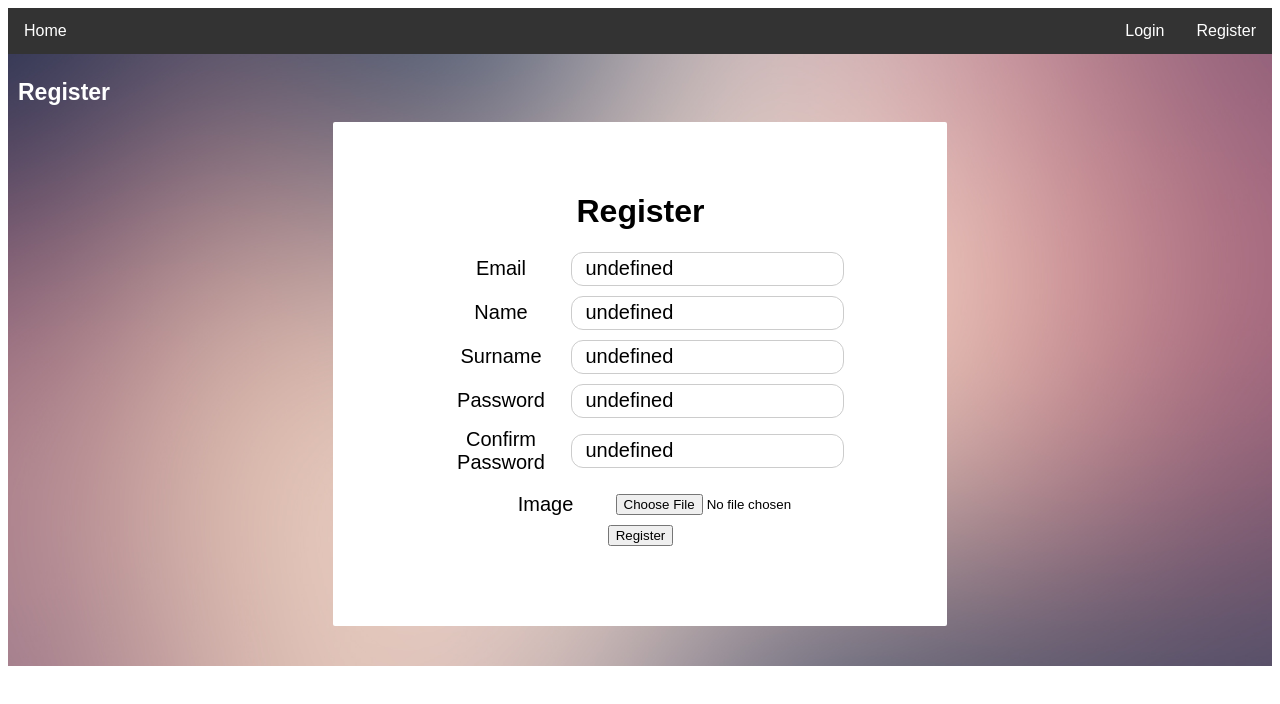
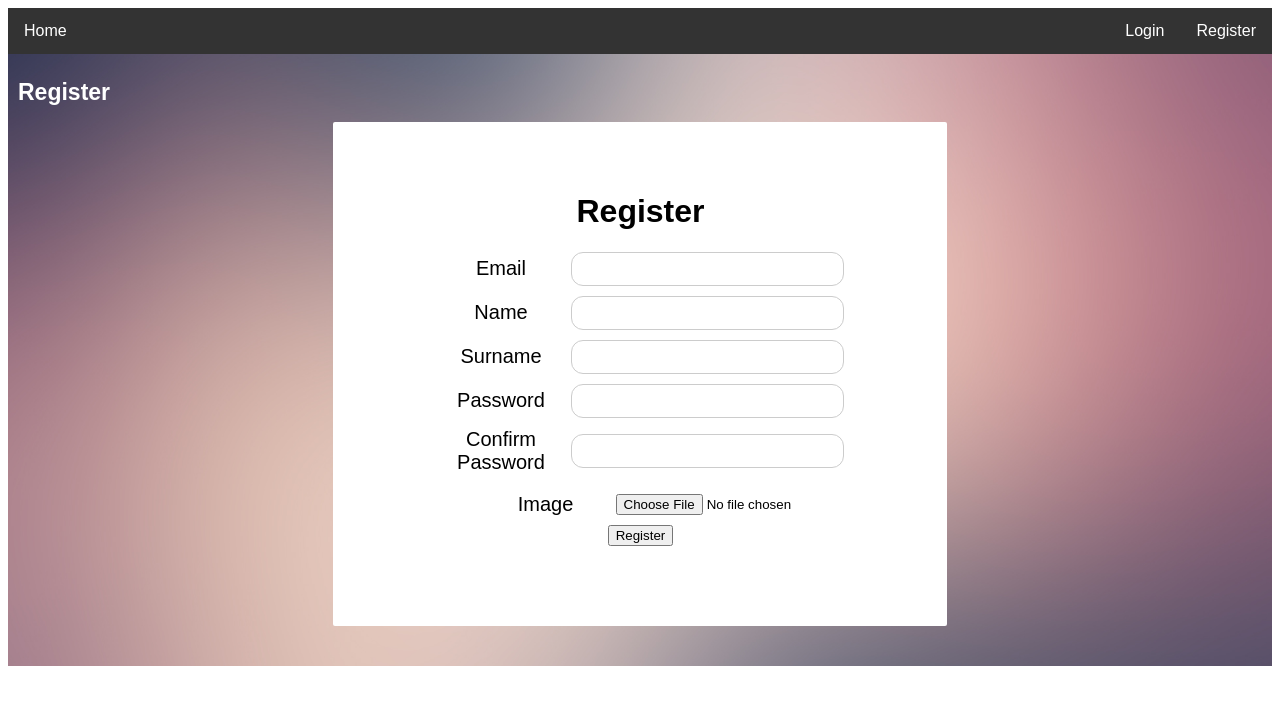
Before and after one commit to futer/stazteam2, an Angular app in the folder OlsztynHooligans/: page /register in a window 1280 px wide. Shown: the top 704 px of the page. Built offline with nearby package versions, Linux system fonts and the light colour scheme.

Commit message:
register

```diff
--- a/OlsztynHooligans/src/app/app.module.ts
+++ b/OlsztynHooligans/src/app/app.module.ts
@@ -10,7 +10,7 @@ import { DashboardComponent } from './dashboard/dashboard.component';
 import { DocumentComponent } from './document/document.component';
 import { ChatComponent } from './chat/chat.component';
 import { BookmarksComponent } from './bookmarks/bookmarks.component';
-
+import { HttpClientModule } from '@angular/common/http';
 import { ReactiveFormsModule, FormsModule } from '@angular/forms';
 import { SharedModule } from './shared/shared.module';
 import { EditUserPasswordComponent } from './edit-user-password/edit-user-password.component';
@@ -32,7 +32,8 @@ import { EditUserPasswordComponent } from './edit-user-password/edit-user-passwo
     AppRoutingModule,
     SharedModule,
     FormsModule,
-    ReactiveFormsModule
+    ReactiveFormsModule,
+    HttpClientModule
   ],
   providers: [],
   bootstrap: [AppComponent]
--- a/OlsztynHooligans/src/app/register/register.component.html
+++ b/OlsztynHooligans/src/app/register/register.component.html
@@ -16,7 +16,10 @@
               <app-input [type]="'text'"
                 [classname]="'form-control'"
                 [name]="'email'"
-                [required]="'required'">
+                [required]="'required'"
+                (childChanged)="onChangeEmail($event)"
+                [value]="user1.email"
+                [placeholder]>
               </app-input>
             </div>
           </div>
@@ -33,7 +36,9 @@
               <app-input [type]="'text'"
                 [classname]="'form-control'"
                 [name]="'name'"
-                [required]="'required'">
+                [required]="'required'"
+                (childChanged)="onChangeName($event)"
+                [value]="user1.name">
               </app-input>
             </div>
           </div>
@@ -50,7 +55,9 @@
               <app-input [type]="'text'"
                 [classname]="'form-control'"
                 [name]="'surname'"
-                [required]="'required'">
+                [required]="'required'"
+                (childChanged)="onChangeSurname($event)"
+                [value]="user1.surname">
               </app-input>
             </div>
           </div>
@@ -67,7 +74,9 @@
               <app-input [type]="'text'"
                 [classname]="'form-control'"
                 [name]="'password'"
-                [required]="'required'">
+                [required]="'required'"
+                (childChanged)="onChangePassword($event)"
+                [value]="user1.password">
               </app-input>
             </div>
           </div>
@@ -84,7 +93,9 @@
               <app-input [type]="'text'"
                 [classname]="'form-control'"
                 [name]="'confirmpassword'"
-                [required]="'required'">
+                [required]="'required'"
+                (childChanged)="onChangePassword2($event)"
+                [value]="passwordconfirm">
               </app-input>
             </div>
           </div>
@@ -100,7 +111,7 @@
           </div>
         </div>
         <div class="form-group">
-          <app-button (click)="getLogin()" [classname]="'register-button'">Register</app-button>
+          <app-button [type]="'submit'" [classname]="'register-button'">Register</app-button>
         </div>
       </form>
     </div>
--- a/OlsztynHooligans/src/app/register/register.component.ts
+++ b/OlsztynHooligans/src/app/register/register.component.ts
@@ -1,5 +1,8 @@
 import { Component, OnInit } from '@angular/core';
 import { Router } from '@angular/router';
+import { IUser } from '../interface/interface.IUser';
+import { FormBuilder, FormGroup, NgForm, Validators } from '@angular/forms';
+import { AuthorizationDataService} from '../service/authorization-data.service';
 
 @Component({
   selector: 'app-register',
@@ -8,12 +11,66 @@ import { Router } from '@angular/router';
 })
 export class RegisterComponent implements OnInit {
 
-  constructor(private router: Router) { }
+  constructor(private router: Router, private formBuilder: FormBuilder, private dataService: AuthorizationDataService) { }
+
+  user1: IUser;
+  userForm: FormGroup;
+  passwordconfirm: string;
 
   ngOnInit() {
+    this.user1 = { email: '', password: '', name: '', surname: '' };
+    this.passwordconfirm = '';
+    this.userForm = this.formBuilder.group({
+      'email': [''],
+      'password': [''],
+      'name': [''],
+      'surname': ['']
+    });
   }
 
-  getLogin() {
-    this.router.navigate([`/login`]);
+  // eventEmitter function
+
+  onChangeEmail(value) {
+    console.log(this.user1.email);
+    this.user1.email = value;
+  }
+
+  onChangeName(value) {
+    console.log(this.user1.name);
+    this.user1.name = value;
+  }
+
+  onChangeSurname(value) {
+    console.log(this.user1.surname);
+    this.user1.surname = value;
+  }
+
+  onChangePassword(value) {
+    console.log(this.user1.password);
+    this.user1.password = value;
+  }
+
+  onChangePassword2(value) {
+    console.log(this.passwordconfirm);
+    this.passwordconfirm = value;
+  }
+  // Used in validation
+  get f() { return this.userForm.controls; }
+
+  onSubmit() {
+
+    this.userForm = this.formBuilder.group({
+      'email': [this.user1.email, [Validators.required, Validators.maxLength(30)]],
+      'password': [this.user1.password, [Validators.required, Validators.minLength(3), Validators.maxLength(20)]],
+      'passwordconfirm': [this.passwordconfirm, [Validators.required, Validators.minLength(3), Validators.maxLength(20)]]
+    });
+    if (this.user1.password === this.passwordconfirm) {
+      this.dataService.postuser(this.user1).subscribe(res => {
+        this.router.navigate(['/login']);
+      }, (err) => {
+        console.log(err);
+      });
+
+    }
   }
 }
--- a/OlsztynHooligans/src/app/service/authorization-data.service.ts
+++ b/OlsztynHooligans/src/app/service/authorization-data.service.ts
@@ -1,9 +1,19 @@
 import { Injectable } from '@angular/core';
+import { IUser } from '../interface/interface.IUser';
+import { HttpClient } from '@angular/common/http';
+import { Observable } from 'rxjs';
 
+const apiUrl = 'http://localhost:3000';
 @Injectable({
   providedIn: 'root'
 })
 export class AuthorizationDataService {
 
-  constructor() { }
+  constructor(private http: HttpClient) { }
+
+    // Rejestracja -- POST
+    postuser(data: IUser): Observable<any> {
+      console.log(data);
+      return this.http.post<IUser>(apiUrl + '/register', data).pipe();
+    }
 }
--- a/OlsztynHooligans/src/app/shared/input/input.component.html
+++ b/OlsztynHooligans/src/app/shared/input/input.component.html
@@ -6,4 +6,5 @@
   [readonly]="readonly"
   (keyup)="inputkeyup(input)"
   (change)="inputkeyup(input)"
-  [value]="value">
+  [value]="value"
+  [placeholder]="placeholder">
--- a/OlsztynHooligans/src/app/shared/input/input.component.ts
+++ b/OlsztynHooligans/src/app/shared/input/input.component.ts
@@ -14,6 +14,7 @@ export class InputComponent implements OnInit {
   @Input() readonly: string;
   @Input() value: string;
   @Input() title: string;
+  @Input() placeholder = '';
 
   @Output()
   childChanged = new EventEmitter<string>();
```
Also changed, not shown: OlsztynHooligans/src/app/interface/interface.IUser.ts (+4 -4 lines), 2 other files (tests, documents, lock files or other folders).
